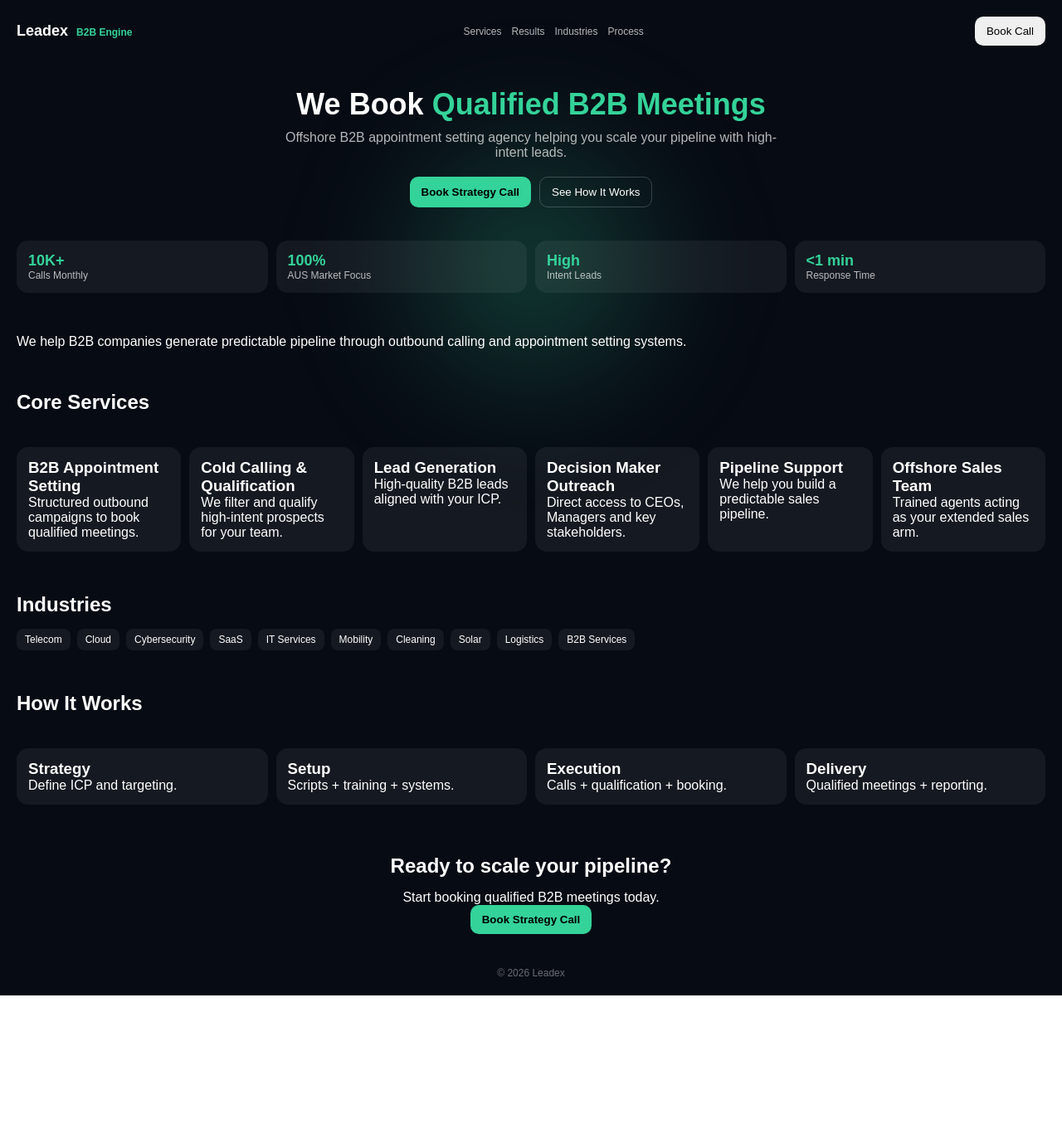
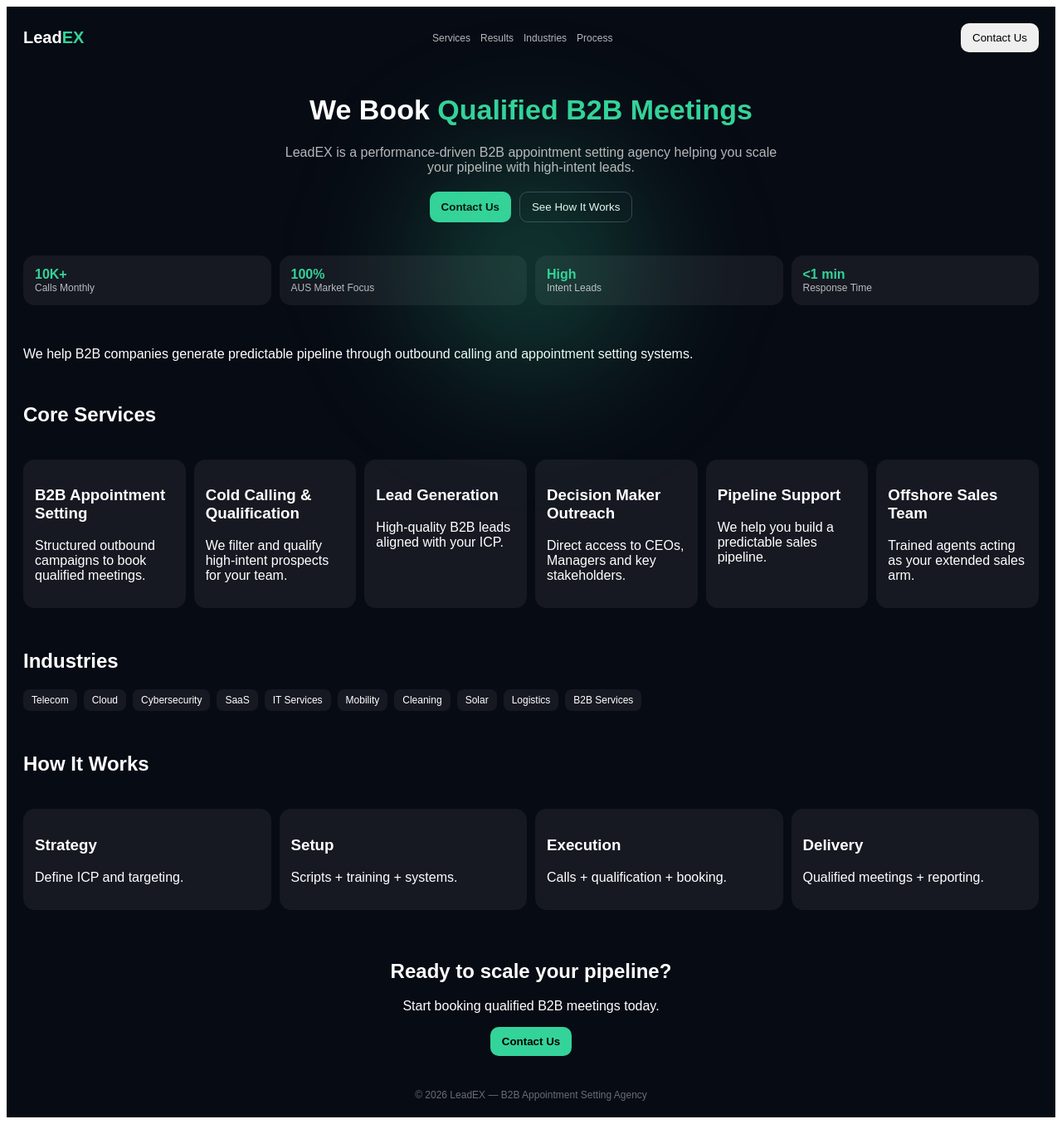
Before and after one commit to youssefamrr0582-debug/leadex-new, a React (Vite) app: page / in a window 1280 px wide. Shown: the whole page at 83% size. Before the commit the page ends 1200 px from the top, so only its background shows below. Built offline with nearby package versions, Linux system fonts and the light colour scheme.

Commit message:
Update App.jsx

```diff
--- a/src/App.jsx
+++ b/src/App.jsx
@@ -56,19 +56,22 @@ export default function App() {
   return (
     <div className="page">
 
-      {/* GLOW BACKGROUND */}
       <div className="glow"></div>
 
       {/* NAV */}
       <div className="nav">
-        <div className="logo">Leadex <span>B2B Engine</span></div>
+        <div className="logo">
+          Lead<span style={{ color: "#34d399" }}>EX</span>
+        </div>
+
         <div className="links">
           <a>Services</a>
           <a>Results</a>
           <a>Industries</a>
           <a>Process</a>
         </div>
-        <button className="btn">Book Call</button>
+
+        <button className="btn">Contact Us</button>
       </div>
 
       {/* HERO */}
@@ -77,11 +80,11 @@ export default function App() {
           We Book <span>Qualified B2B Meetings</span>
         </h1>
         <p>
-          Offshore B2B appointment setting agency helping you scale your pipeline with high-intent leads.
+          LeadEX is a performance-driven B2B appointment setting agency helping you scale your pipeline with high-intent leads.
         </p>
 
         <div className="heroBtns">
-          <button className="btn primary">Book Strategy Call</button>
+          <button className="btn primary">Contact Us</button>
           <button className="btn secondary">See How It Works</button>
         </div>
       </div>
@@ -89,7 +92,7 @@ export default function App() {
       {/* STATS */}
       <div className="grid">
         {stats.map((s, i) => (
-          <div className="card" key={i} style={{ animationDelay: `${i * 0.1}s` }}>
+          <div className="card" key={i}>
             <div className="big">{s.v}</div>
             <div className="small">{s.l}</div>
           </div>
@@ -143,27 +146,22 @@ export default function App() {
       <div className="cta">
         <h2>Ready to scale your pipeline?</h2>
         <p>Start booking qualified B2B meetings today.</p>
-        <button className="btn primary">Book Strategy Call</button>
+        <button className="btn primary">Contact Us</button>
       </div>
 
       {/* FOOTER */}
       <div className="footer">
-        © {new Date().getFullYear()} Leadex
+        © {new Date().getFullYear()} LeadEX — B2B Appointment Setting Agency
       </div>
 
       {/* STYLE */}
       <style>{`
-        * { margin:0; padding:0; box-sizing:border-box; }
-
-        body {
-          font-family: Arial;
-        }
-
         .page {
           min-height: 100vh;
           background: #070b14;
           color: white;
           padding: 20px;
+          font-family: Arial;
           overflow-x: hidden;
         }
 
@@ -177,7 +175,6 @@ export default function App() {
           transform: translate(-50%, -50%);
           filter: blur(70px);
           animation: float 6s ease-in-out infinite;
-          z-index: 0;
         }
 
         .nav {
@@ -186,19 +183,11 @@ export default function App() {
           align-items: center;
           flex-wrap: wrap;
           gap: 10px;
-          position: relative;
-          z-index: 2;
         }
 
         .logo {
+          font-size: 20px;
           font-weight: bold;
-          font-size: 18px;
-        }
-
-        .logo span {
-          font-size: 12px;
-          color: #34d399;
-          margin-left: 5px;
         }
 
         .links {
@@ -211,25 +200,20 @@ export default function App() {
         .hero {
           text-align: center;
           margin-top: 50px;
-          position: relative;
-          z-index: 2;
-          animation: fadeUp 0.8s ease;
         }
 
         .hero h1 {
-          font-size: 36px;
+          font-size: 34px;
         }
 
-        .hero h1 span {
+        .hero span {
           color: #34d399;
         }
 
         .hero p {
-          margin-top: 10px;
+          max-width: 600px;
+          margin: 10px auto;
           opacity: 0.7;
-          max-width: 600px;
-          margin-left: auto;
-          margin-right: auto;
         }
 
         .heroBtns {
@@ -263,8 +247,6 @@ export default function App() {
           display: grid;
           grid-template-columns: repeat(auto-fit, minmax(160px, 1fr));
           gap: 10px;
-          position: relative;
-          z-index: 2;
         }
 
         .card {
@@ -272,7 +254,6 @@ export default function App() {
           padding: 14px;
           border-radius: 14px;
           transition: 0.3s;
-          animation: fadeUp 0.6s ease forwards;
         }
 
         .card:hover {
@@ -281,7 +262,6 @@ export default function App() {
 
         .big {
           color: #34d399;
-          font-size: 18px;
           font-weight: bold;
         }
 
@@ -292,12 +272,6 @@ export default function App() {
 
         .section {
           margin-top: 50px;
-          position: relative;
-          z-index: 2;
-        }
-
-        h2 {
-          margin-bottom: 15px;
         }
 
         .tags {
@@ -316,8 +290,6 @@ export default function App() {
         .cta {
           text-align: center;
           margin-top: 60px;
-          position: relative;
-          z-index: 2;
         }
 
         .footer {
@@ -327,31 +299,11 @@ export default function App() {
           font-size: 12px;
         }
 
-        @keyframes fadeUp {
-          from { opacity:0; transform: translateY(20px); }
-          to { opacity:1; transform: translateY(0); }
-        }
-
         @keyframes float {
           0% { transform: translate(-50%, -50%) }
           50% { transform: translate(-50%, -55%) }
           100% { transform: translate(-50%, -50%) }
         }
-
-        /* MOBILE FIX */
-        @media (max-width: 600px) {
-          .hero h1 {
-            font-size: 26px;
-          }
-
-          .links {
-            display: none;
-          }
-
-          .grid {
-            grid-template-columns: 1fr;
-          }
-        }
       `}</style>
     </div>
   );
```
